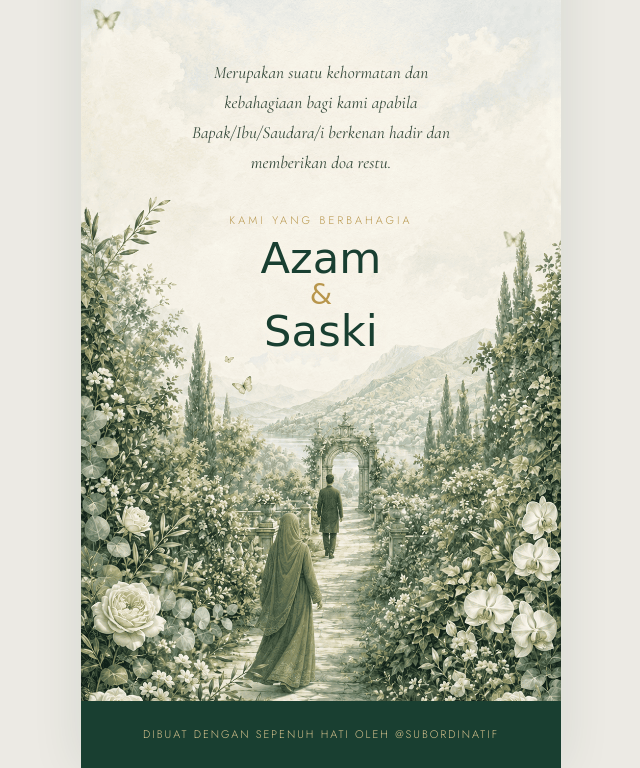
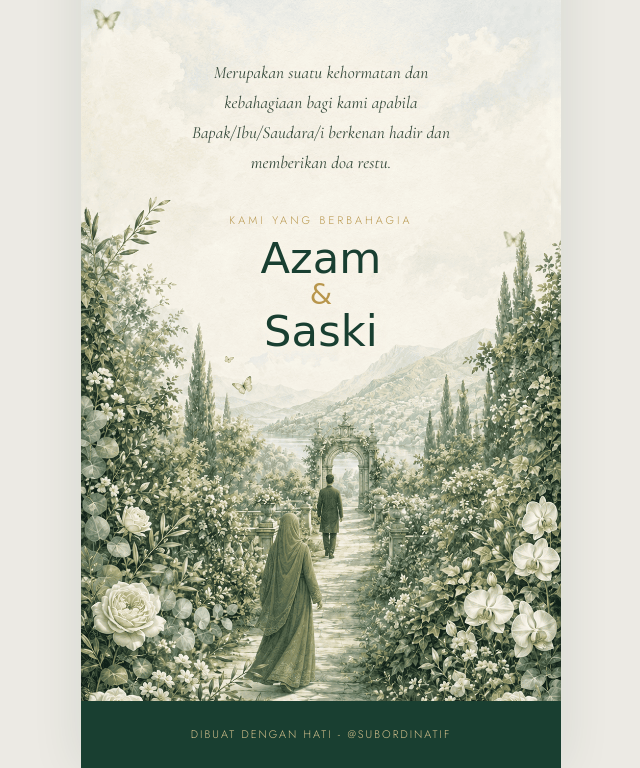
Before and after one commit to umbranodens/saskiazam, a plain HTML site: page index.html in a window 1280 px wide. Shown: the part 5738-6506 px from the top of the page, without its empty margins (319-959 px from the left). Drawn offline with nearby package versions, Linux system fonts and the light colour scheme; no server answers; a web font is replaced by a local one.

```diff
--- a/index.html
+++ b/index.html
@@ -460,7 +460,7 @@
     </div>
 
     <footer class="foot">
-      <p>Dibuat dengan sepenuh hati oleh @subordinatif</p>
+      <p>dibuat dengan hati - @subordinatif</p>
     </footer>
   </section>
 
```
